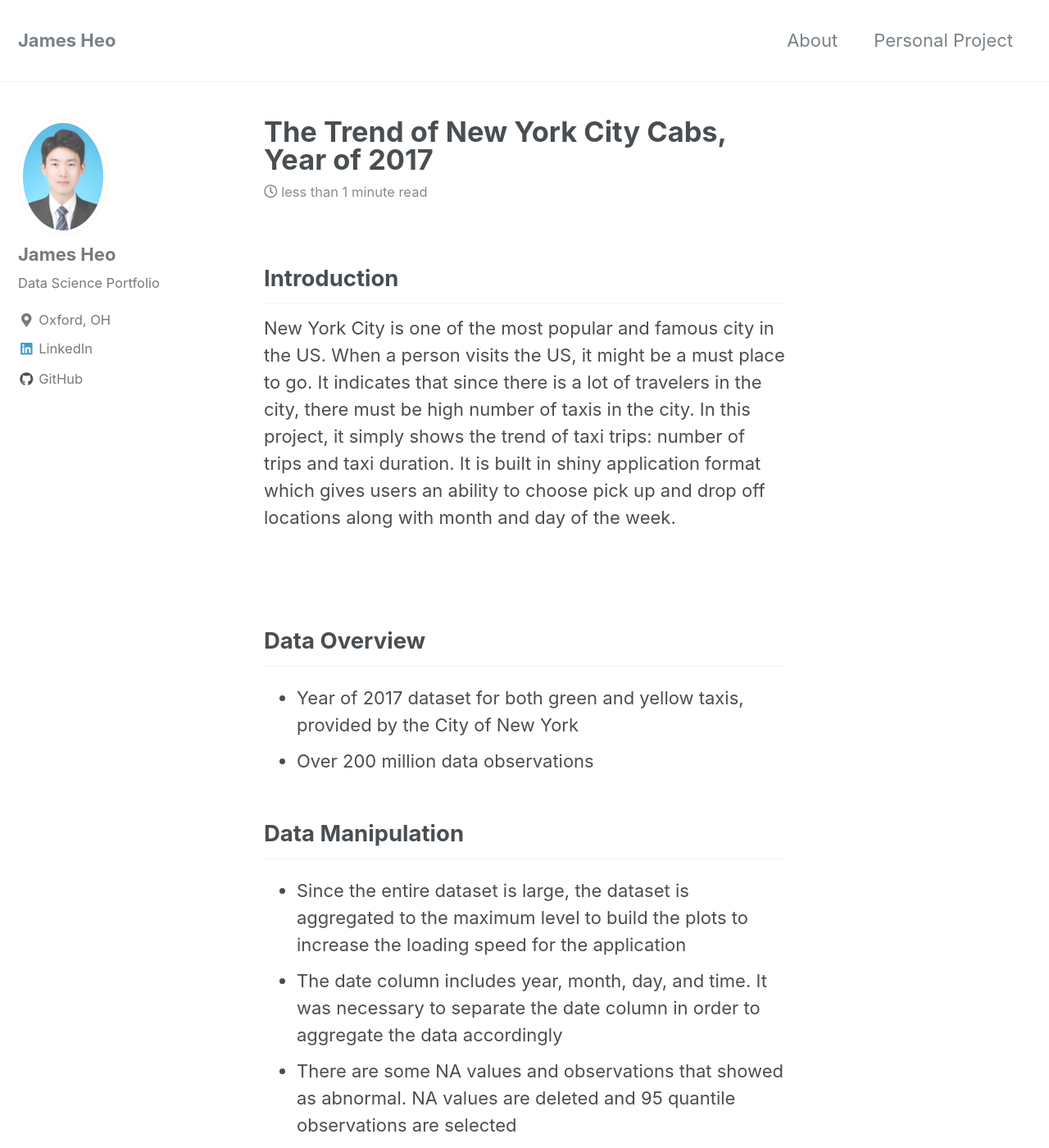
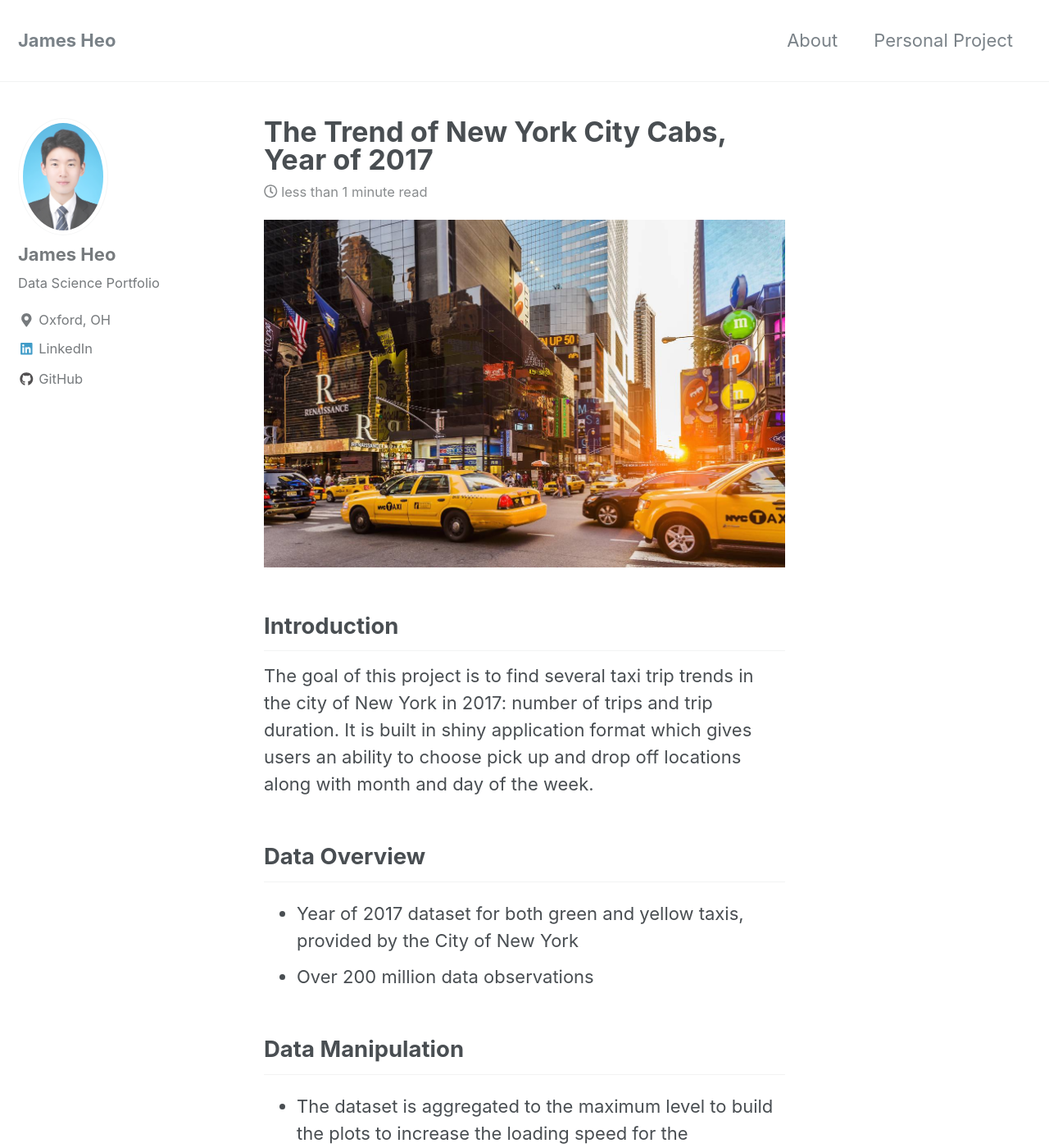
Before and after one commit to JamesHeo/heojstats.github.io, a Jekyll site: the page built from _posts/2018-06-13-NYCTaxiCaps.md, in a window 1280 px wide and 1400 px high. Shown: the whole window at 82% size. Built offline with Jekyll 4.4.1, drawn with Linux system fonts in a browser that asks for light colours; nearby versions of some CDN libraries; some of the changed text lies outside the part shown.

Commit message:
Uploaded the image and polished the body

```diff
--- a/_posts/2018-06-13-NYCTaxiCaps.md
+++ b/_posts/2018-06-13-NYCTaxiCaps.md
@@ -6,23 +6,19 @@ tags: [Time Series]
 #  image: "/images/NYCTaxi.jpg"
 excerpt: "Time Series, NYC Taxi Caps, Data Science, R Shiny, User-Friendly Dashboards, Data Visualization"
 ---
-
-
+<img src="{{ site.url }}{{ site.baseurl }}/images/NYCTaxi.jpg" alt="linearly separable data">
 
 ## Introduction
-New York City is one of the most popular and famous city in the US. When a person visits the US, it might be a must place to go. It indicates that since there is a lot of travelers in the city, there must be high number of taxis in the city. In this project, it simply shows the trend of taxi trips: number of trips and taxi duration. It is built in shiny application format which gives users an ability to choose pick up and drop off locations along with month and day of the week.
-
-<br>
+The goal of this project is to find several taxi trip trends in the city of New York in 2017: number of trips and trip duration. It is built in shiny application format which gives users an ability to choose pick up and drop off locations along with month and day of the week.
 
 ## Data Overview
 * Year of 2017 dataset for both green and yellow taxis, provided by the City of New York
 * Over 200 million data observations
 
+## Data Manipulation
+* The dataset is aggregated to the maximum level to build the plots to increase the loading speed for the application
+* The date column includes year, month, day, and time. It was necessary to separate the date column in order to aggregate the data accordingly
+* There are some NA values and observations. NA values are deleted and 95 quantile observations are selected
 
-## Data Manipulation
-* Since the entire dataset is large, the dataset is aggregated to the maximum level to build the plots to increase the loading speed for the application
-* The date column includes year, month, day, and time. It was necessary to separate the date column in order to aggregate the data accordingly
-* There are some NA values and observations that showed as abnormal. NA values are deleted and 95 quantile observations are selected
-
-
-ShinyApp: [link](https://heojstats.shinyapps.io/nyc_taxi_cab_app/)
+# ShinyApp
+[link](https://heojstats.shinyapps.io/nyc_taxi_cab_app/)
```
